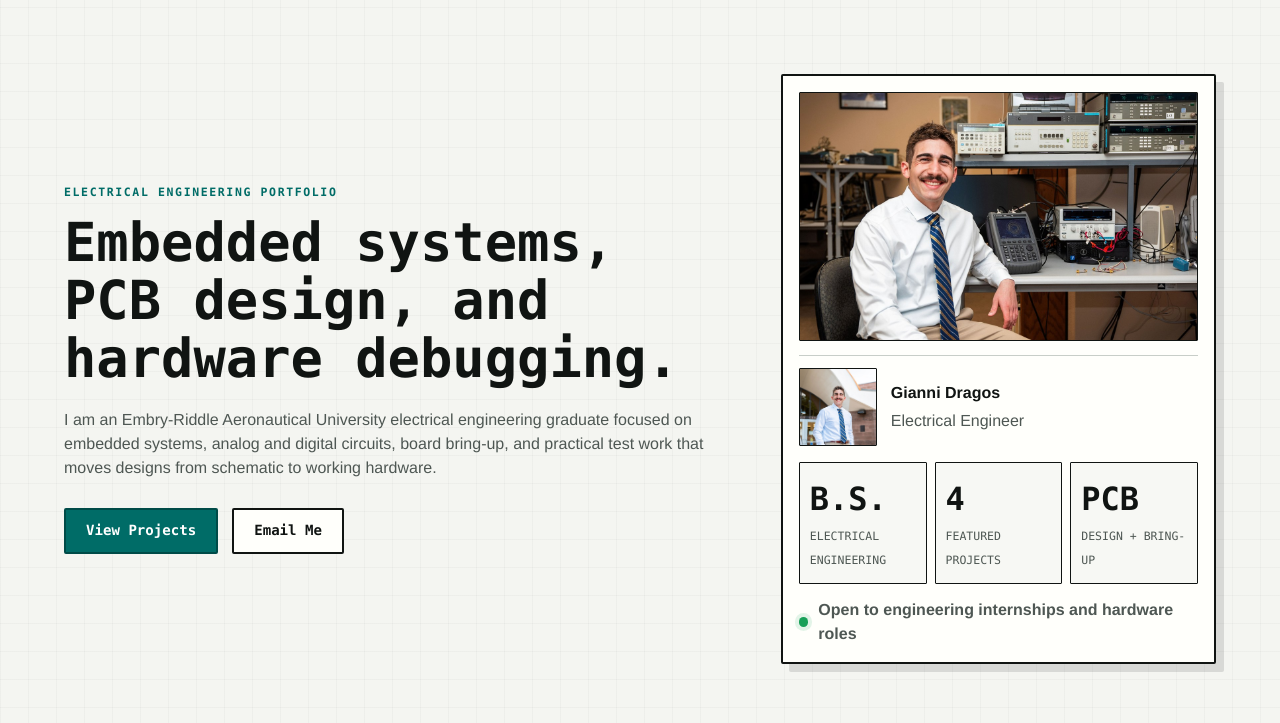
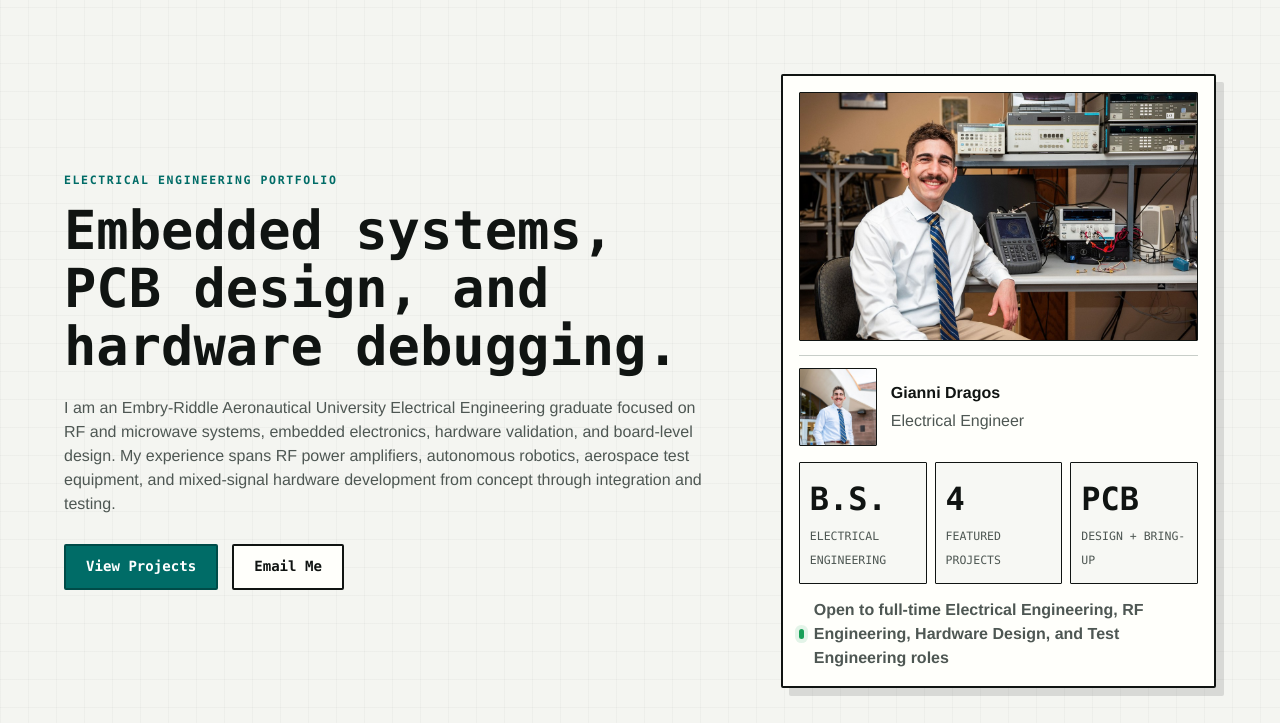
Before and after one commit to Gio-Dra/portfolio, a plain HTML site: page index.html in a window 1280 px wide. Shown: the part 77-800 px from the top of the page. Drawn offline with Linux system fonts and the light colour scheme.

Commit message:
Update index.html
Some clarifications

```diff
--- a/index.html
+++ b/index.html
@@ -30,10 +30,9 @@
           <p class="eyebrow">Electrical engineering portfolio</p>
           <h1>Embedded systems, PCB design, and hardware debugging.</h1>
           <p class="hero-text">
-            I am an Embry-Riddle Aeronautical University electrical engineering
-            graduate focused on embedded systems, analog and digital circuits,
-            board bring-up, and practical test work that moves designs from
-            schematic to working hardware.
+            I am an Embry-Riddle Aeronautical University Electrical Engineering graduate focused on RF and microwave systems, embedded electronics,
+            hardware validation, and board-level design. My experience spans RF power amplifiers, autonomous robotics, aerospace test equipment,
+            and mixed-signal hardware development from concept through integration and testing.
           </p>
           <div class="hero-actions" aria-label="Portfolio actions">
             <a class="button" href="#work">View Projects</a>
@@ -74,7 +73,7 @@
           </div>
           <div class="availability">
             <span class="status-dot"></span>
-            Open to engineering internships and hardware roles
+            Open to full-time Electrical Engineering, RF Engineering, Hardware Design, and Test Engineering roles
           </div>
         </div>
       </section>
```
